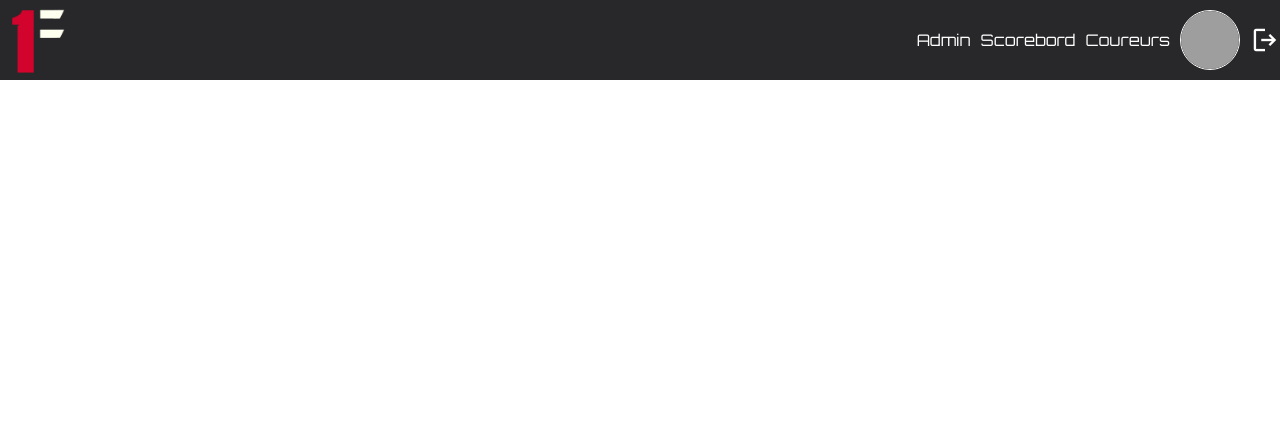
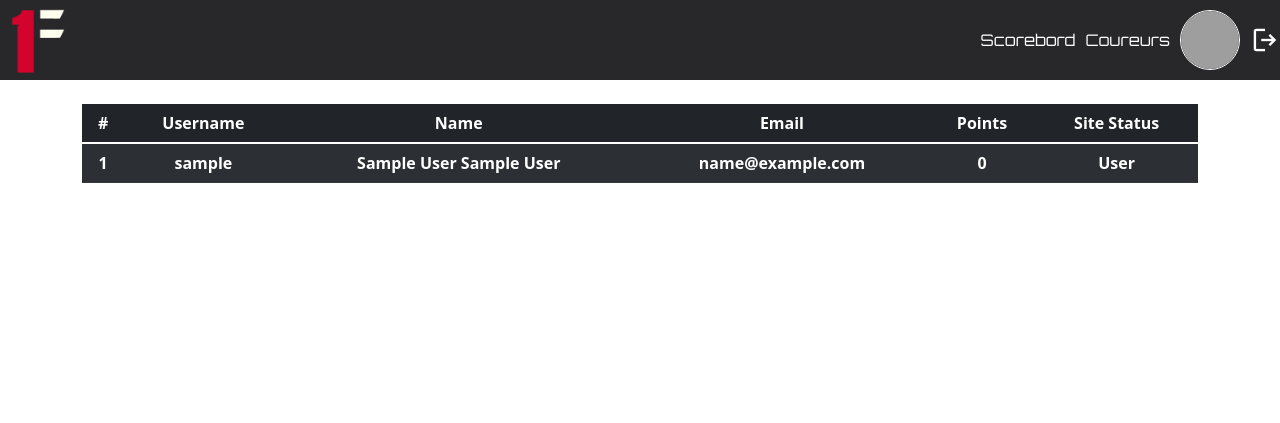
Before and after one commit to RafaelOudshoorn/f1-dr-ho-s, a PHP site: page /admin in a window 1280 px wide. Shown: the top 423 px of the page. Run offline with PHP 8.4, Linux system fonts and the light colour scheme; the visitor is signed in with stand-in values (Sample User, id 1); lists and menus that the app fills with data are empty; grey boxes are pictures that could not be loaded.

Commit message:
ben bezig met admin zooi
nog niet af

```diff
--- a/admin.php
+++ b/admin.php
@@ -1,13 +1,81 @@
 <html>
     <head>
-        <?php include "include/head.php"; ?>
+        <?php
+            include "include/head.php";
+
+            if($_SESSION["is_admin"] === "0"){
+                header('Location:index');
+                exit;
+            }
+        ?>
+        <script>
+            function edit_user(id){
+                var x = document.getElementById("form-" + id);
+                if (x.style.display === "none") {
+                    x.style.display = "block";
+                } else {
+                    x.style.display = "none";
+                }
+            };
+        </script>
     </head>
     <body>
         <header>
             <?php include "include/header.php"; ?>
+            <link rel="stylesheet" href="css/admin.css">
         </header>
         <main>
-
+            <div class="user container">
+                <div class="inner_user">
+                    <br>
+                    <form method="POST">
+                        <table class="table table-striped table-dark text-center">
+                            <thead class="thead-dark">
+                                <tr>
+                                    <th>#</th>
+                                    <th>Username</th>
+                                    <th>Name</th>
+                                    <th>Email</th>
+                                    <th>Points</th>
+                                    <th>Site Status</th>
+                                </tr>
+                            </thead>
+                            <tbody>
+                                <?php
+                                    foreach($au as $allUsers){
+                                        if($_SESSION["is_admin"] === "2"){
+                                            echo "<tr style=\"cursor:pointer;\" onclick=\"edit_user(". $allUsers->idperson . ")\">";
+                                        }else{
+                                            echo "<tr>";
+                                        }
+                                            echo "<th>" . $allUsers->idperson . "</th>";
+                                            echo "<th>" . $allUsers->username . "</th>";
+                                            echo "<th>" . $allUsers->firstname . " " . $allUsers->lastname . "</th>";
+                                            echo "<th>" . $allUsers->email . "</th>";
+                                            echo "<th>" . $allUsers->total_points . "</th>";
+                                            switch($allUsers->is_admin){
+                                                default:
+                                                case 0:
+                                                    echo "<th>User</th>";
+                                                    break;
+                                                case 1:
+                                                    echo "<th>Moderator</th>";
+                                                    break;
+                                                case 2:
+                                                    echo "<th>Admin</th>";
+                                                    break;
+                                            }
+                                        echo "  <div id=\"form-$allUsers->idperson\" style=\"display:none;\">";
+                                        echo "          <input type=\"text\" name=\"username\" value=\"$allUsers->username\">";
+                                        echo "  </div>";
+                                        echo "</tr>";
+                                    }
+                                ?>
+                            </tbody>
+                        </table>
+                    </form>
+                </div>
+            </div>
         </main>
         <footer>
             <?php include "include/footer.php"; ?>
--- a/include/head.php
+++ b/include/head.php
@@ -1,6 +1,9 @@
 <?php
-    include "autoloader.php";
+    include "include/autoloader.php";
     $loginCheck = loginManager::loginCheck();
+    $au = userManager::select();
+    $ac = userManager::selectOnId($_SESSION["user_id"]);
+    $_SESSION["is_admin"] = $ac->is_admin;
     $pf = userManager::getProfileInfoHeader($_SESSION["user_id"]);
 ?>
 <link rel="stylesheet" href="css/style.css">
--- a/login.php
+++ b/login.php
@@ -1,6 +1,6 @@
 <?php
     error_reporting(0);
-    include "autoloader.php";
+    include "include/autoloader.php";
     // $insertTest = loginManager::inserttest();
 ?>
 <!doctype html>
--- a/logout.php
+++ b/logout.php
@@ -4,8 +4,4 @@
     session_destroy();
 
     header("location:login");
-
-
-
-
 ?>
--- a/managers/userManager.php
+++ b/managers/userManager.php
@@ -1,7 +1,12 @@
 <?php
     class userManager{
         public static function select(){
+            global $con;
 
+            $stmt=$con->prepare("SELECT * FROM user");
+            $stmt->execute();
+
+            return $stmt->fetchAll(PDO::FETCH_OBJ);
         }
         public static function selectOnId($id){
             global $con;
```
Also changed, not shown: include/autoloader.php (renamed from autoloader.php).
